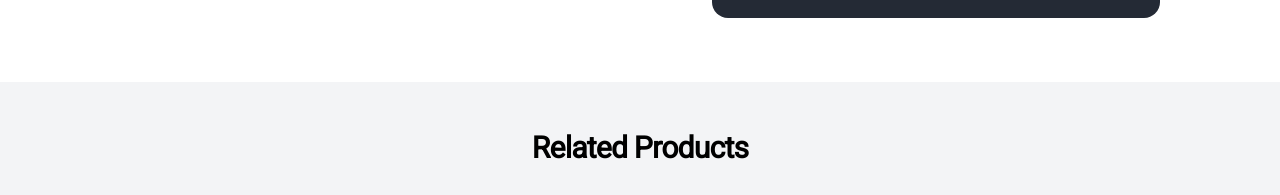
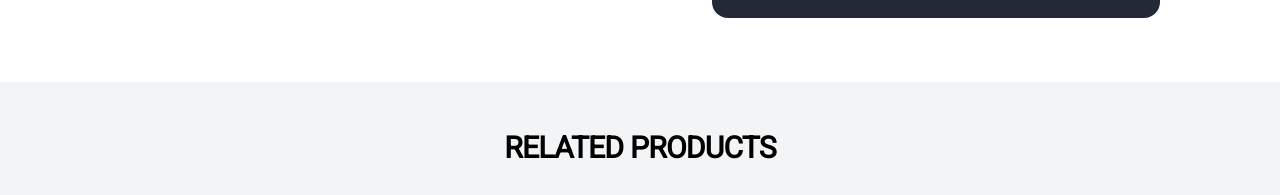
Before and after one commit to Motorola-VSA/videotec-lp-espirit, a website: page index.html in a window 1280 px wide. Shown: the part 1280-1475 px from the top of the page. Drawn offline with Linux system fonts and the light colour scheme; grey boxes are pictures that could not be loaded; a script that the page names is missing.

Commit message:
related products

```diff
--- a/index.html
+++ b/index.html
@@ -1199,7 +1199,7 @@
             <h2
               class="text-3xl tracking-tight font-bold text-center mx-auto w-fit"
             >
-              Related Products
+              RELATED PRODUCTS
             </h2>
           </div>
           <ul
```
